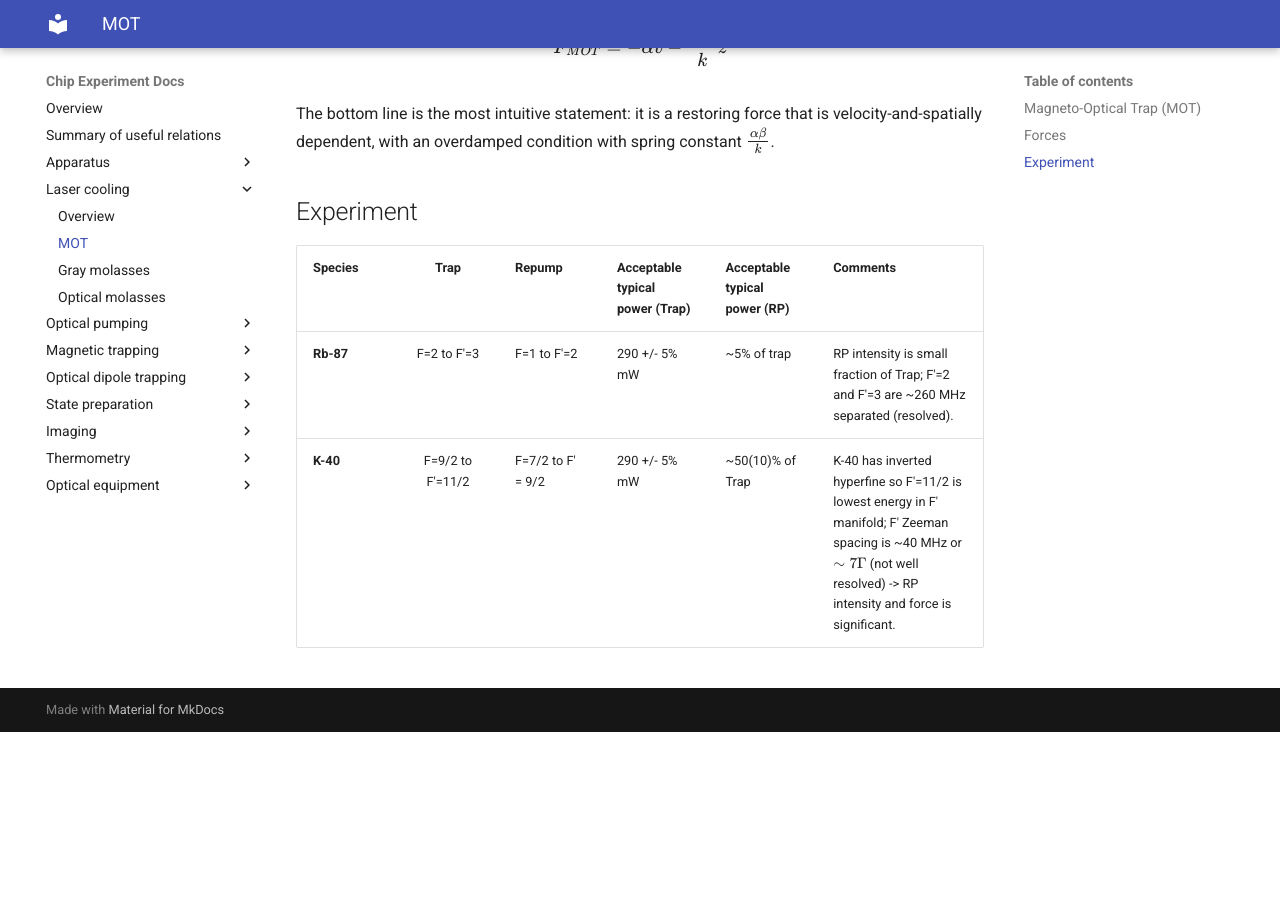
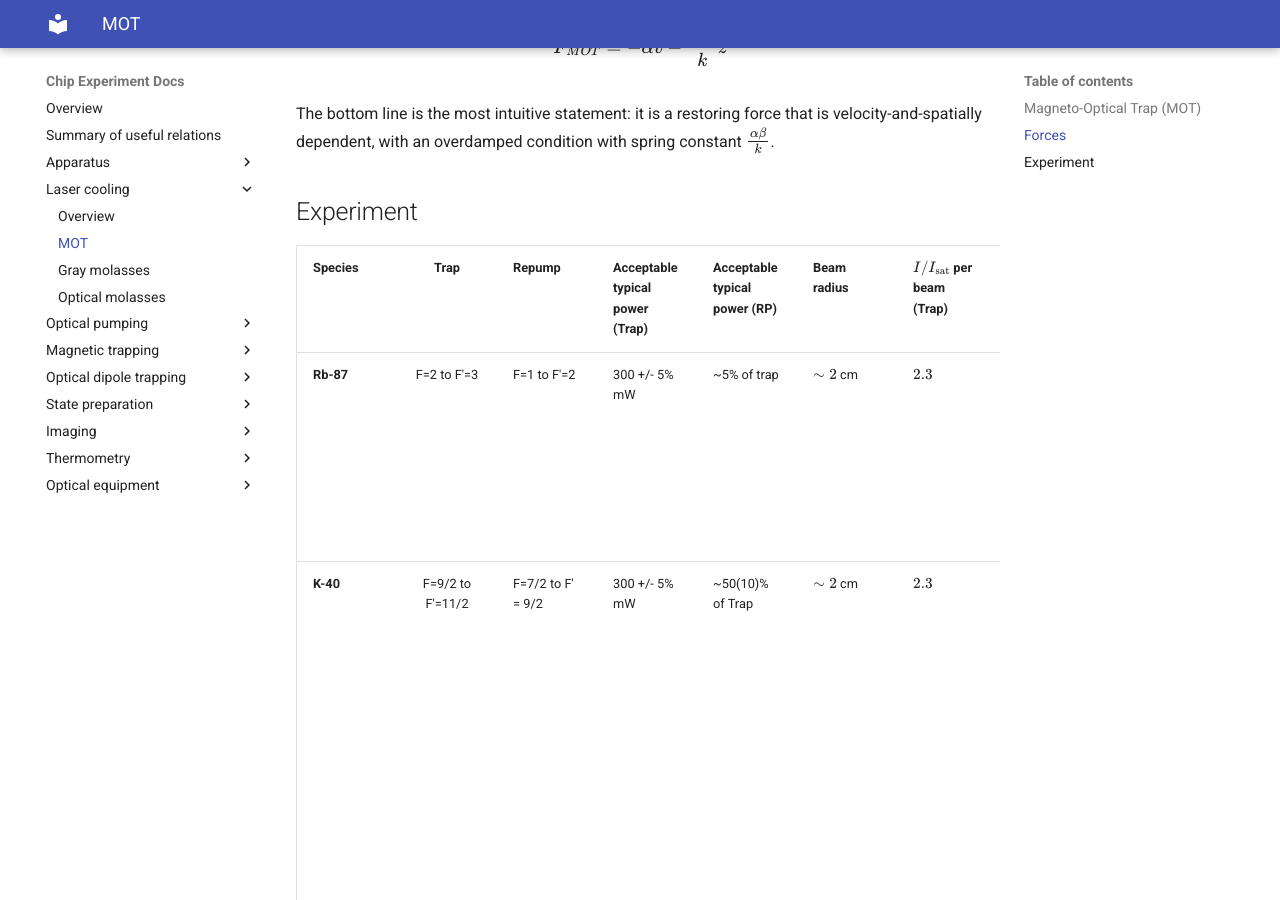
Before and after one commit to uoft-chiplab/chip-experiment, an MkDocs documentation site: the page built from docs/laser-cooling/MOT.md, in a window 1280 px wide and 900 px high, scrolled down 1379 px. Built offline with MkDocs 1.6.1 and Material for MkDocs 9.7.7, drawn with Linux system fonts in a browser that asks for light colours; before the commit the page ends 2111 px from its top, so only the background shows below that.

```diff
--- a/docs/laser-cooling/MOT.md
+++ b/docs/laser-cooling/MOT.md
@@ -26,7 +26,7 @@ The bottom line is the most intuitive statement: it is a restoring force that is
 
 ## Experiment
 
-| Species| Trap | Repump | Acceptable typical power (Trap) | Acceptable typical power (RP) | Comments
-| :--- | :---: | :--- | :---  | :---  | :---
-| **Rb-87** | F=2 to F'=3| F=1 to F'=2 | 290 +/- 5% mW | ~5% of trap |RP intensity is small fraction of Trap; F'=2 and F'=3 are ~260 MHz separated (resolved).
-| **K-40** | F=9/2 to F'=11/2 | F=7/2 to F' = 9/2 | 290 +/- 5% mW| ~50(10)% of Trap | K-40 has inverted hyperfine so F'=11/2 is lowest energy in F' manifold; F' Zeeman spacing is ~40 MHz or $\sim 7 \Gamma$ (not well resolved) -> RP intensity and force is significant.
+| Species| Trap | Repump | Acceptable typical power (Trap) | Acceptable typical power (RP) | Beam radius | $I/I_\mathrm{sat}$ per beam (Trap)|Comments
+| :--- | :---: | :--- | :---  | :---  | :--- | :--- | :---
+| **Rb-87** | F=2 to F'=3| F=1 to F'=2 | 300 +/- 5% mW | ~5% of trap |$\sim 2$ cm | $2.3$ |RP intensity is small fraction of Trap; F'=2 and F'=3 are ~260 MHz separated (resolved).
+| **K-40** | F=9/2 to F'=11/2 | F=7/2 to F' = 9/2 | 300 +/- 5% mW| ~50(10)% of Trap |$\sim 2$ cm | $2.3$| K-40 has inverted hyperfine so F'=11/2 is lowest energy in F' manifold; F' Zeeman spacing is ~40 MHz or $\sim 7 \Gamma$ (not well resolved) -> RP intensity and force is significant.
--- a/requirements.txt
+++ b/requirements.txt
@@ -1,6 +1,7 @@
-
+# to build using your local machine
 mkdocs==1.6.1
 mkdocs-material==9.7.7
 mkdocs-material-extensions==1.3.1
 mkdocs-awesome-pages-plugin==2.10.1
 mkdocs-get-deps==0.2.2
+pymdown-extensions==10.21.3
```
Also changed, not shown: README.md (added, +7 -0 lines).
